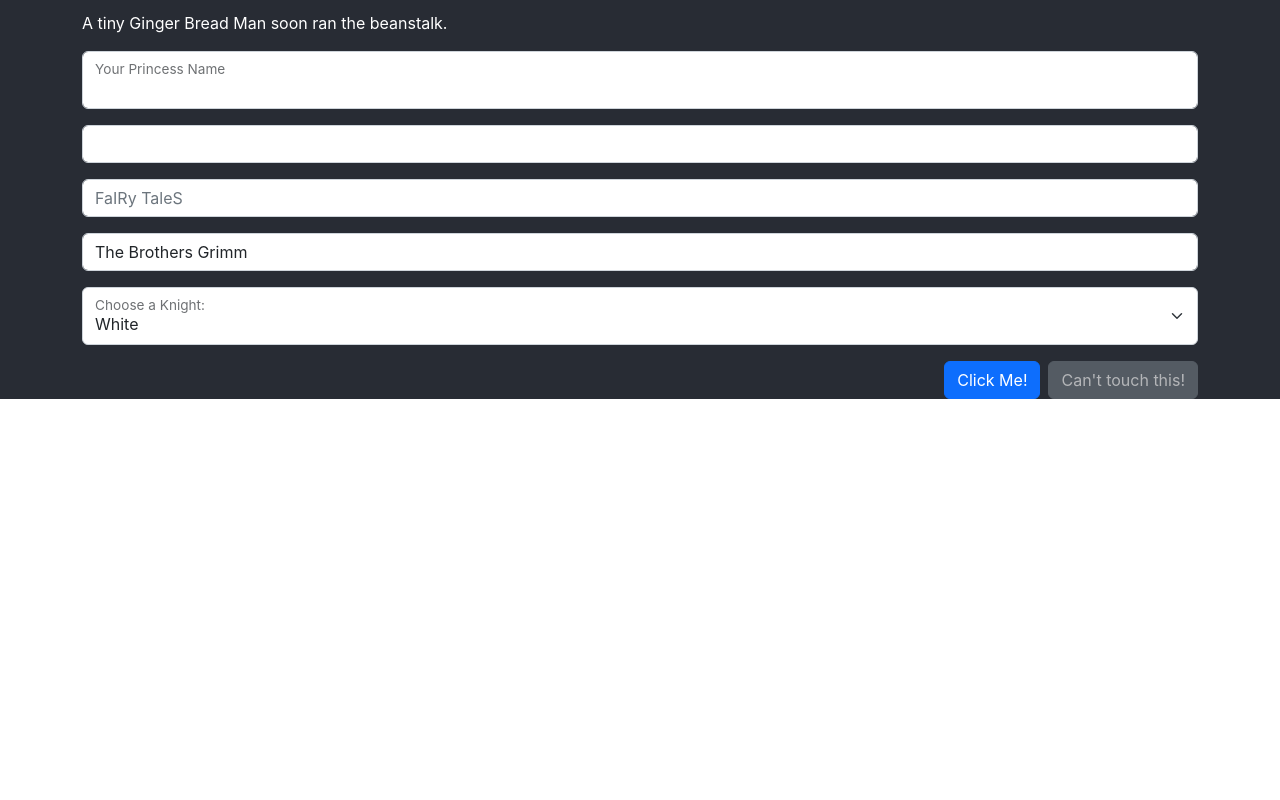
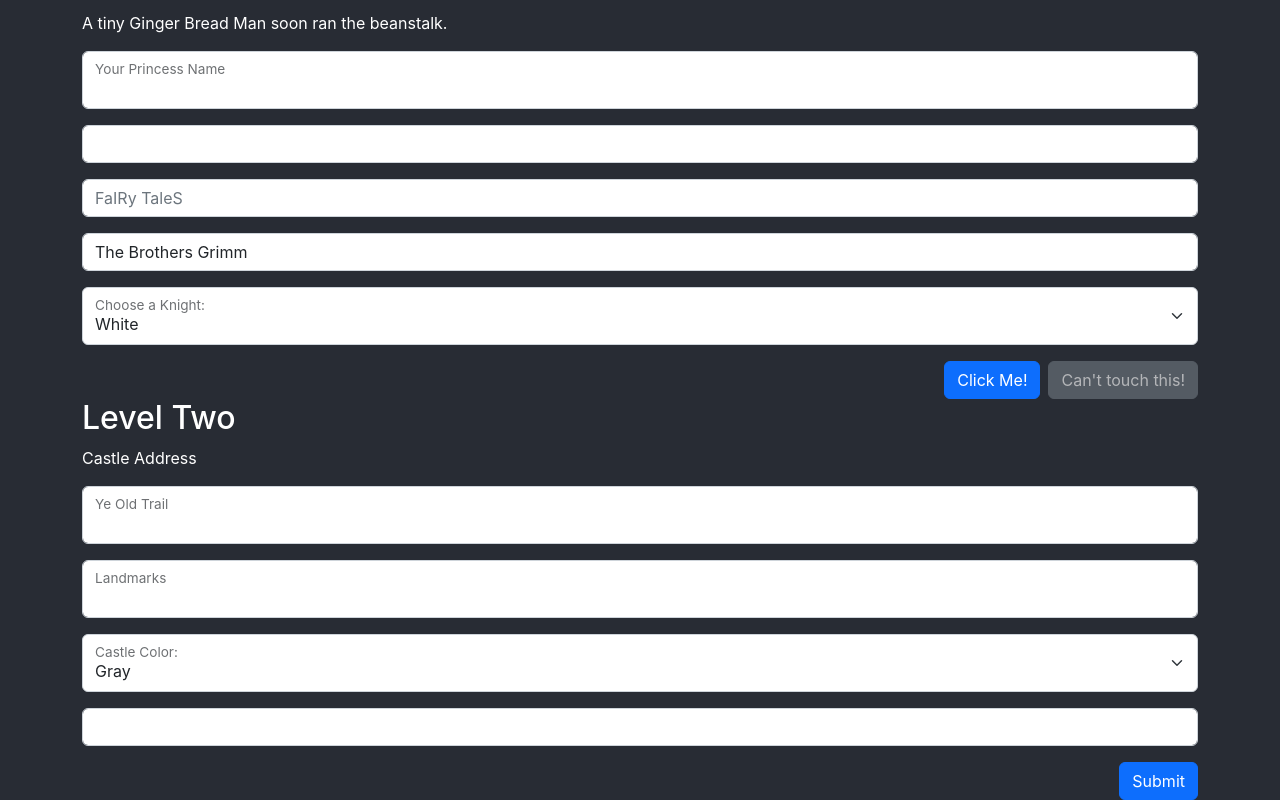
Before and after one commit to karisP/rtl-lessons, a React (Create React App) app: page / in a window 1280 px wide. Shown: the part 461-1261 px from the top of the page. Before the commit the page ends 860 px from the top, so only its background shows below. Built offline with nearby package versions, Linux system fonts and the light colour scheme.

Commit message:
level form in progress, installed react-hook-form

```diff
--- a/package.json
+++ b/package.json
@@ -13,6 +13,7 @@
     "eslint-plugin-simple-import-sort": "^7.0.0",
     "react": "^18.2.0",
     "react-dom": "^18.2.0",
+    "react-hook-form": "^7.34.0",
     "react-scripts": "5.0.1",
     "typescript": "^4.7.4",
     "web-vitals": "^2.1.4"
--- a/src/App.tsx
+++ b/src/App.tsx
@@ -1,5 +1,6 @@
 import LevelOne from "./LevelOne/LevelOne";
 import "./App.css";
+import LevelTwo from "./LevelTwo/LevelTwo";
 
 function App() {
   return (
@@ -19,6 +20,7 @@ function App() {
         </div>
       </div>
       <LevelOne />
+      <LevelTwo />
     </div>
   );
 }
--- /dev/null
+++ b/src/LevelTwo/LevelTwo.tsx
@@ -0,0 +1,84 @@
+import React from "react";
+import { useForm, SubmitHandler } from "react-hook-form";
+
+type Inputs = {
+  street: string;
+  landmarks: string;
+  exampleRequired: string;
+  color: string;
+};
+
+const LevelTwo = () => {
+  const {
+    register,
+    handleSubmit,
+    watch,
+    formState: { errors },
+  } = useForm<Inputs>();
+  const onSubmit: SubmitHandler<Inputs> = (data) => console.log(data);
+
+  return (
+    <div className="container-md">
+      <h2>Level Two</h2>
+      <p>Castle Address</p>
+      <form onSubmit={handleSubmit(onSubmit)}>
+        <div className="form-floating mb-3">
+          <input
+            id="street"
+            {...(register("street"), { required: true, maxLength: 20 })}
+            type="text"
+            className="form-control"
+          />
+          <label htmlFor="street" className="form-label text-dark">
+            Ye Old Trail
+          </label>
+        </div>
+        {errors?.street?.type === "required" && <p>This field is required</p>}
+        {errors?.street?.type === "maxLength" && (
+          <p>First name cannot exceed 20 characters</p>
+        )}
+        <div className="form-floating mb-3">
+          <input
+            id="landmarks"
+            {...register("landmarks")}
+            type="text"
+            className="form-control"
+          />
+          <label htmlFor="landmarks" className="form-label text-dark">
+            Landmarks
+          </label>
+        </div>
+        <div className="form-floating mb-3">
+          <select
+            id="color"
+            className="form-select"
+            {...register("color", { required: true })}
+          >
+            <option value="gray">Gray</option>
+            <option value="white">White</option>
+            <option value="black">Black</option>
+            <option value="rainbow">Rainbow</option>
+          </select>
+          <label htmlFor="color" className="form-label text-dark">
+            Castle Color:
+          </label>
+        </div>
+        <div className="mb-3">
+          <input
+            {...register("exampleRequired", { required: true })}
+            type="text"
+            className="form-control"
+          />
+          <div className="mt-1">
+            {errors.exampleRequired && <span>This field is required</span>}
+          </div>
+        </div>
+        <div className="d-grid gap-2 d-md-flex justify-content-md-end">
+          <input type="submit" className="btn btn-primary" />
+        </div>
+      </form>
+    </div>
+  );
+};
+
+export default LevelTwo;
```
Also changed, not shown: src/LevelTwo/LevelTwo.md (added), 1 other file (tests, documents, lock files or other folders).
